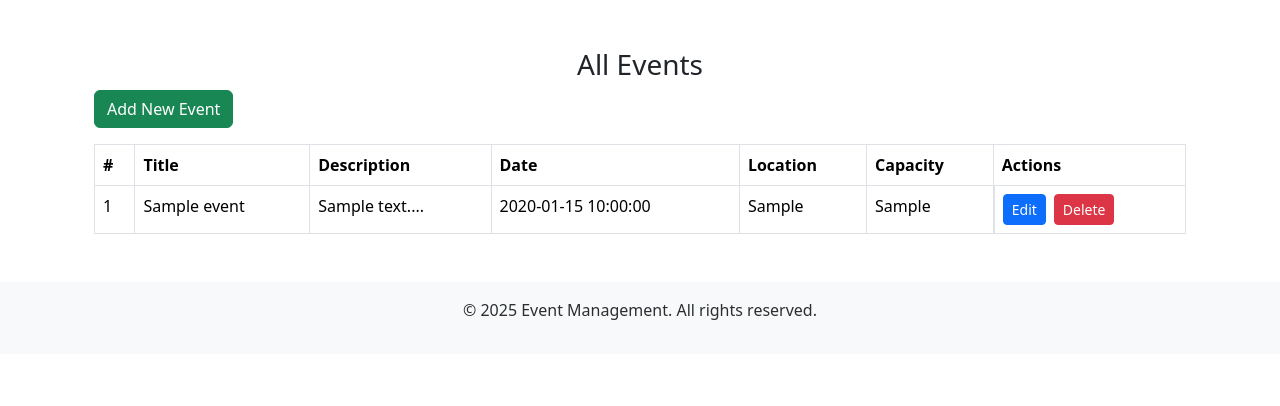
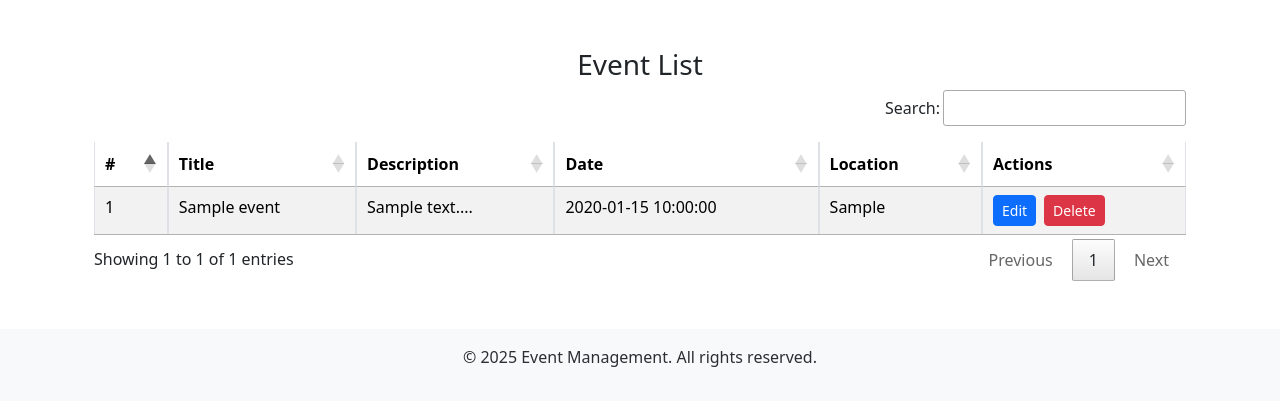
Before and after one commit to rajesh-mondal/event-management, a PHP site: page / in a window 1280 px wide. Shown: the part 56-462 px from the top of the page. Run offline with PHP 8.4, Linux system fonts and the light colour scheme; tables that the repository leaves empty or names only in its code hold one stand-in row (values such as "Sample post"); some libraries are stand-ins or nearby versions.

Commit message:
Add pagination, sorting, and filtering features for event display

```diff
--- a/index.php
+++ b/index.php
@@ -1,5 +1,4 @@
 <?php
-
 session_start();
 include 'db/db.php';
 
@@ -10,9 +9,11 @@ $result = $conn->query( $query );
 
 <?php include 'includes/header.php'; ?>
 <div class="container my-5">
-    <h3 class="text-center">All Events</h3>
-    <a href="create_event.php" class="btn btn-success mb-3">Add New Event</a>
-    <table class="table table-bordered">
+    <h3 class="text-center">Event List</h3>
+    <?php if ( isset( $_SESSION['role'] ) && $_SESSION['role'] === 'admin' ): ?>
+        <a href="create_event.php" class="btn btn-success">Add New Event</a>
+    <?php endif; ?>
+    <table id="eventTable" class="table table-bordered table-striped">
         <thead>
             <tr>
                 <th>#</th>
@@ -20,26 +21,51 @@ $result = $conn->query( $query );
                 <th>Description</th>
                 <th>Date</th>
                 <th>Location</th>
-                <th>Capacity</th>
+                <!-- <th>Capacity</th> -->
                 <th>Actions</th>
             </tr>
         </thead>
         <tbody>
-            <?php while ( $row = $result->fetch_assoc() ): ?>
+            <?php
+                $serial = 1;
+                while ( $event = $result->fetch_assoc() ):
+            ?>
                 <tr>
-                    <td><?=$row['id'];?></td>
-                    <td><?=htmlspecialchars( $row['name'] );?></td>
-                    <td><?=htmlspecialchars( substr( $row['description'], 0, 55 ) );?>...</td>
-                    <td><?=$row['event_date'];?></td>
-                    <td><?=$row['location'];?></td>
-                    <td><?=$row['max_capacity'];?></td>
+                    <td><?=$serial++;?></td>
+                    <td><?=htmlspecialchars( $event['name'] );?></td>
+                    <td><?=htmlspecialchars( substr( $event['description'], 0, 45 ) );?>...</td>
+                    <td><?=$event['event_date'];?></td>
+                    <td><?=$event['location'];?></td>
+                    <!-- <td><?=$event['max_capacity'];?></td> -->
                     <td class="d-flex">
-                        <a href="edit_event.php?id=<?=$row['id'];?>" class="btn btn-primary btn-sm me-2">Edit</a>
-                        <a href="delete_event.php?id=<?=$row['id'];?>" class="btn btn-danger btn-sm" onclick="return confirm('Are you sure you want to delete this event?');">Delete</a>
+                        <a href="edit_event.php?id=<?=$event['id'];?>" class="btn btn-primary btn-sm me-2">Edit</a>
+                        <a href="delete_event.php?id=<?=$event['id'];?>" class="btn btn-danger btn-sm" onclick="return confirm('Are you sure you want to delete this event?');">Delete</a>
                     </td>
                 </tr>
             <?php endwhile; ?>
         </tbody>
     </table>
 </div>
+
+<!-- Include DataTables CSS and JS -->
+<link rel="stylesheet" href="https://cdn.datatables.net/1.13.4/css/jquery.dataTables.min.css">
+<script src="https://code.jquery.com/jquery-3.6.4.min.js"></script>
+<script src="https://cdn.datatables.net/1.13.4/js/jquery.dataTables.min.js"></script>
+
+<script>
+    $(document).ready(function() {
+        // Initialize DataTables
+        $('#eventTable').DataTable({
+            "paging": true,         // Enable pagination
+            "searching": true,      // Enable search
+            "ordering": true,       // Enable column sorting
+            "pageLength": 7,        // Default number of items per page
+            "lengthChange": false   // Disable page length change dropdown
+        });
+
+        // Add Bootstrap margin class to the search wrapper
+        $('div.dataTables_filter').addClass('mb-3');
+    });
+</script>
+
 <?php include 'includes/footer.php'; ?>
```
